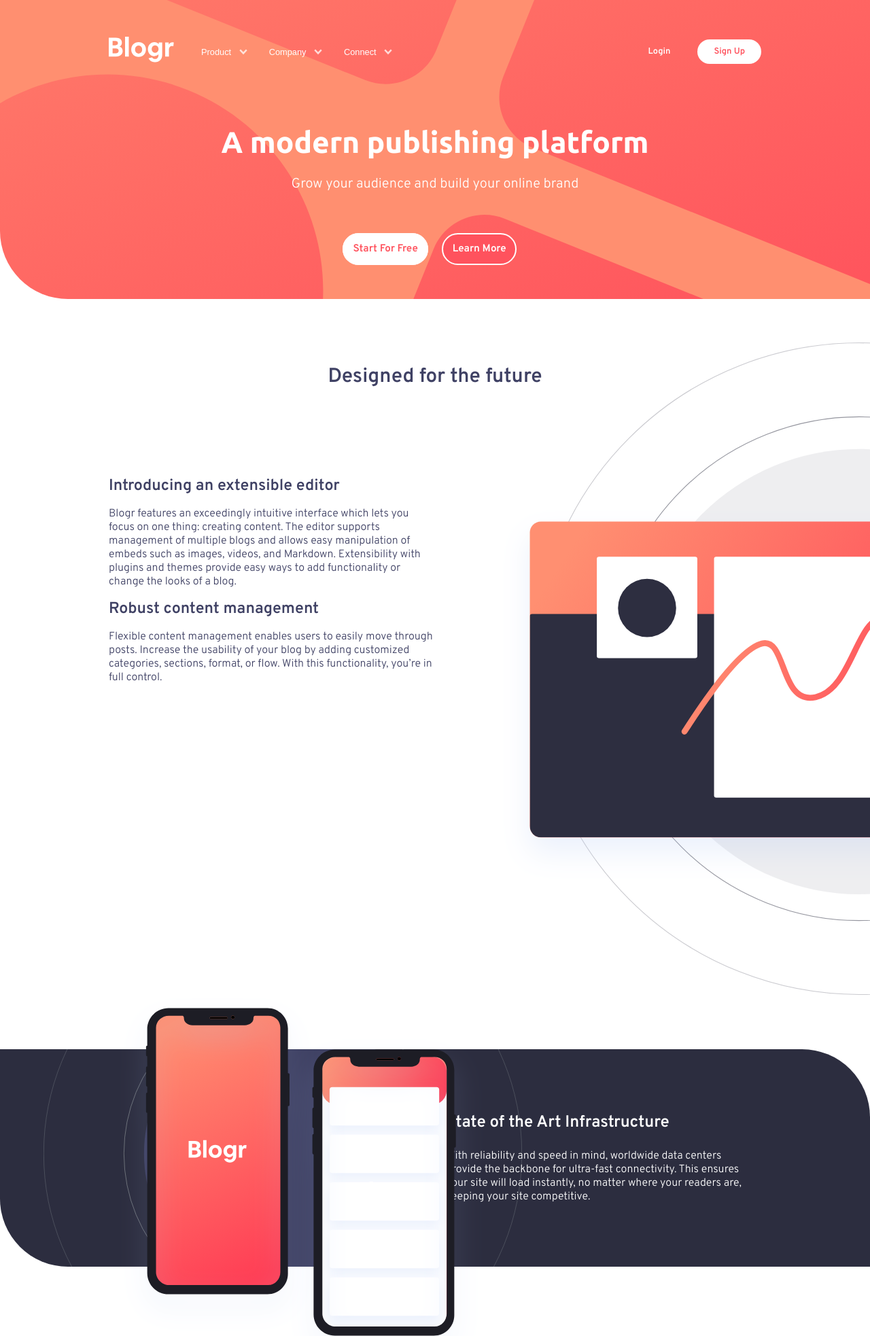
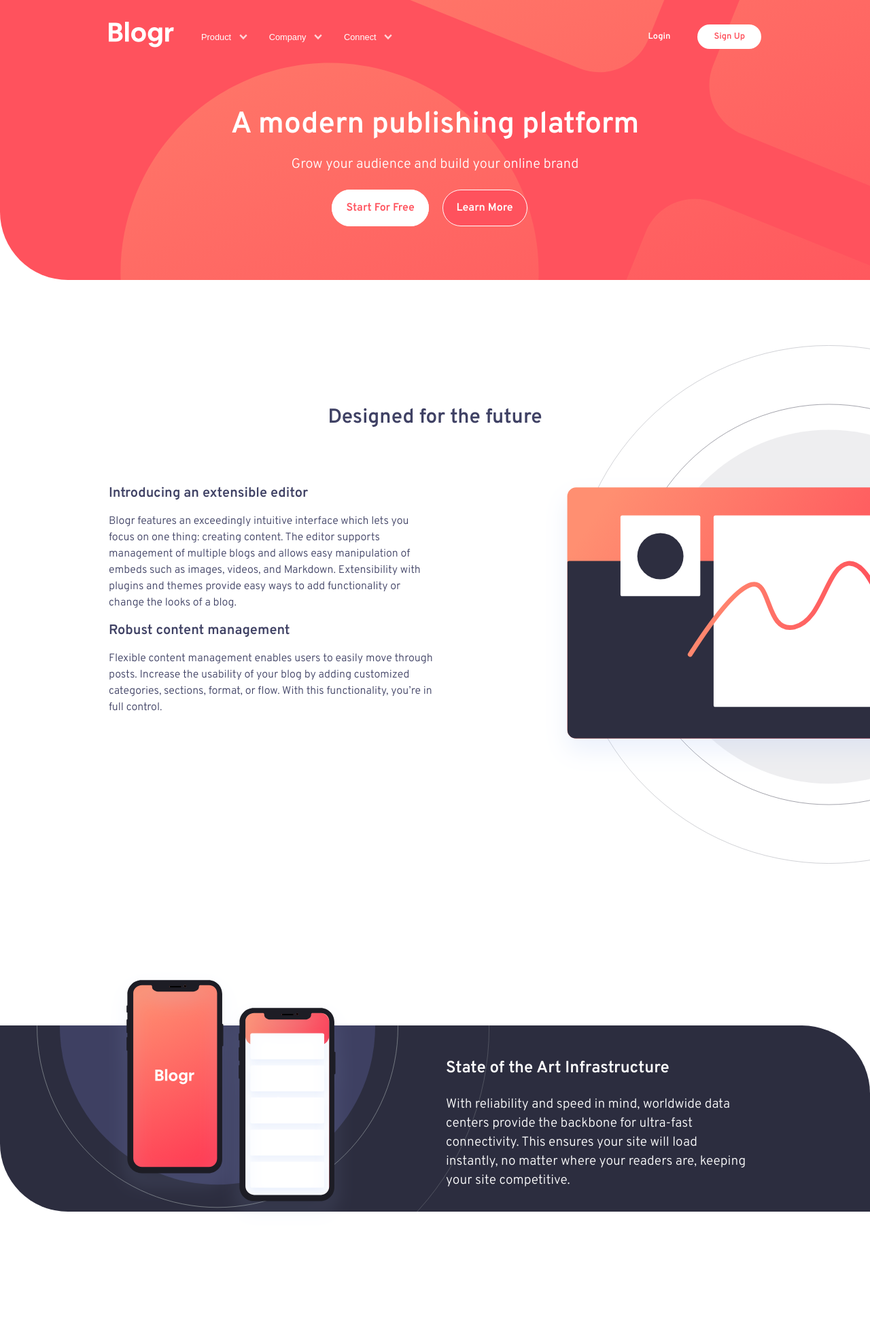
Before and after one commit to clintsayshi/blogr-landing-page-main, a plain HTML site: page index.html in a window 1280 px wide. Shown: the top 1966 px of the page at 68% size. Drawn offline with Linux system fonts and the light colour scheme.

Commit message:
updates updates

```diff
--- a/css/style.scss
+++ b/css/style.scss
@@ -59,24 +59,30 @@ body {
 }
 
 .main-header {
+  background-size: 85rem;
+  //background-position: center;
+  background-position-x: -25rem;
+  background-position-y: -20rem;
   background-color: var(--very-light-red-bg);
+  background-color: hsl(356, 100%, 66%);
   background-image: url(../images/bg-pattern-intro.svg);
+  //background-blend-mode: ;
 
   background-repeat: no-repeat;
-  background-position: center;
-  background-size: 200%;
+
   z-index: 20;
 
   border-bottom-left-radius: 6.25rem;
 
-  @media screen and (max-width: 600px) {
-    background-size: 420%;
-    background-position-x: -140vw;
+  @media screen and (min-width: 600px) {
+    background-size: 155rem;
+    background-position-x: -18rem;
+    background-position-y: -65rem;
   }
 }
 
 .main-nav {
-  height: 15vh;
+  //height: 15vh;
   display: flex;
   padding-top: 2rem;
 
@@ -348,22 +354,34 @@ body {
 */
 
 .hero-section {
-  // border: 1px dotted blue;
+  //border: 1px dotted blue;
 
-  padding: 4rem 0;
+  padding-top: 4rem;
+  padding-bottom: 8rem;
   text-align: center;
+
+  @media screen and (min-width: 768px) {
+    padding-bottom: 4rem;
+  }
+  @media screen and (min-width: 1024px) {
+    padding-top: 5rem;
+    padding-bottom: 6rem;
+  }
 }
 
 .hero-section .main-heading {
   color: var(--white-text);
-  font-family: "Ubuntu", sans-serif;
-  font-size: 2.75rem;
+  font-family: "Overpass", sans-serif;
+  font-size: 2.35rem;
   font-weight: 600;
   margin-bottom: 1.5rem;
 
-  @media screen and (max-width: 600px) {
-    font-size: 2.25rem;
-    font-weight: 500;
+  @media screen and (min-width: 600px) {
+    font-size: 2.75rem;
+    font-weight: 600;
+  }
+  @media screen and (min-width: 768px) {
+    margin-bottom: 0.75rem;
   }
 }
 
@@ -371,13 +389,17 @@ body {
   color: var(--white-text);
   font-family: "Overpass", sans-serif;
   font-weight: 400;
-  margin: 1rem 0;
+  font-size: 1.25rem;
+  line-height: 1.75rem;
+  margin-top: 1rem;
+  margin-bottom: 4.25rem;
+
+  @media screen and (min-width: 600px) {
     margin-bottom: 4.5rem;
-  font-size: 1.25rem;
+  }
 
-  @media screen and (max-width: 600px) {
-    font-size: 1.25rem;
-    font-weight: 400;
+  @media screen and (min-width: 768px) {
+    margin-bottom: 2.5rem;
   }
 }
 
@@ -386,30 +408,32 @@ body {
 }
 
 .cta-link {
-  padding: 0.75rem 0.85rem;
+  //border: 1px dotted blue !important;
+
+  padding: 1rem 1.25rem;
 
   text-decoration: none;
   text-transform: capitalize;
   font-weight: bold;
-  font-size: 0.95rem;
+  font-size: 1rem;
   border-radius: 2rem;
 
   &:nth-child(1) {
     background-color: var(--white-text);
     color: var(--light-red-cta);
     margin-right: 1rem;
-    border: 2px solid var(--white-text);
+    border: 1.5px solid var(--white-text);
 
     &:hover {
       background-color: var(--very-light-red);
-      border: 2px solid var(--very-light-red);
+      border: 1.5px solid var(--very-light-red);
       color: var(--white-text);
     }
   }
   &:nth-last-child(1) {
     background-color: var(--light-red-cta);
     color: var(--white-text);
-    border: 2px solid var(--white-text);
+    border: 1.5px solid var(--white-text);
     margin-right: 1rem;
 
     &:hover {
@@ -428,52 +452,53 @@ body {
 .section-1 {
   position: relative;
   margin: 4rem auto;
-  height: 120vh;
+  color: var(--very-dark-desaturated-blue);
+
+  @media screen and (min-width: 600px) {
+    margin: 4rem auto;
+
     background-image: url(../images/illustration-editor-desktop.svg);
     background-repeat: no-repeat;
     background-size: contain;
     background-position: right;
-  background-position-x: 57.5vw;
-
-  color: var(--very-dark-desaturated-blue);
-
-  @media screen and (max-width: 1024px) {
-    background-position-x: 57.5vw;
-    margin: 2rem auto;
-    height: 45vh;
+    background-position-x: 26rem;
   }
-  @media screen and (max-width: 768px) {
-    background-position-x: 45vw;
-    margin: 4rem auto;
-    height: 60vh;
+  @media screen and (min-width: 769px) {
+    height: max-content;
+    background-position-x: 37rem;
+    background-size: 40rem;
+    padding: 5.5rem 0;
   }
-  @media screen and (max-width: 600px) {
-    margin: 4rem auto;
-    height: 120vh;
-    background-image: none;
+  @media screen and (min-width: 1025px) {
+    background-size: 50rem;
+    background-position-x: 50rem;
+    background-position-y: 2rem;
+    padding-bottom: 15.5rem;
+    margin-bottom: 2rem;
   }
 }
 
-.section-heading {
+.section-1 .section-heading {
   text-align: center;
   font-weight: bold;
   font-size: 1.85rem;
+  margin-bottom: 1rem;
+  padding: 1rem 0;
 
-  padding: 2rem 0;
-  margin-bottom: 5rem;
-
-  @media screen and (max-width: 1024px) {
-    margin-bottom: 2rem;
-  }
-  @media screen and (max-width: 768px) {
+  @media screen and (min-width: 601px) {
     font-size: 1.95rem;
     margin-bottom: 1rem;
     padding: 0.5rem 0;
   }
-  @media screen and (max-width: 600px) {
-    font-size: 1.95rem;
-    margin-bottom: 1rem;
-    padding: 1rem 0;
+  @media screen and (min-width: 769px) {
+    font-size: 2.5rem;
+    margin-bottom: 2rem;
+  }
+  @media screen and (min-width: 1025px) {
+    font-size: 1.85rem;
+
+    padding: 2rem 0;
+    margin-bottom: 2rem;
   }
 }
 
@@ -488,41 +513,47 @@ body {
 }
 
 .section-1 .section-content {
+  text-align: center;
+
+  @media screen and (min-width: 601px) {
+    width: 55%;
+    text-align: left;
+  }
+  @media screen and (min-width: 769px) {
     width: 50%;
-
-  @media screen and (max-width: 768px) {
-    width: 45%;
-  }
-  @media screen and (max-width: 600px) {
-    width: 100%;
-    text-align: center;
   }
 }
 
 .section-1 .section-content article h4 {
+  padding: 1rem 0.25rem;
+  font-size: 1.45rem;
+  font-weight: bold;
+
+  @media screen and (min-width: 601px) {
+    font-size: 1.5rem;
+  }
+  @media screen and (min-width: 769px) {
     padding: 1rem 0;
     font-size: 1.45rem;
-  @media screen and (max-width: 768px) {
+  }
+  @media screen and (min-width: 1025px) {
+    padding: 1rem 0;
     font-size: 1.25rem;
-  }
-  @media screen and (max-width: 600px) {
-    padding: 1rem 0.5rem;
-    font-size: 1.45rem;
-    font-weight: bold;
   }
 }
 .section-1 .section-content article p {
-  @media screen and (max-width: 600px) {
   padding: 0 0.5rem;
+  line-height: 1.5rem;
+  font-size: 1.2rem;
+  @media screen and (min-width: 600px) {
+    font-size: 1.1rem;
+    padding: 0;
   }
+  @media screen and (min-width: 769px) {
+    font-size: 1.25rem;
   }
-
-.section-1 .section-background-image {
-  //border: 1px dotted blue;
-  height: 100%;
-  img {
-    //width: 100%;
-    height: inherit;
+  @media screen and (min-width: 1025px) {
+    font-size: 1rem;
   }
 }
 
@@ -536,93 +567,90 @@ body {
 /* Section 02 */
 
 .section-2 {
-  height: 40vh;
-  width: 100%;
+  margin-top: 10rem;
+
   border-bottom-left-radius: 6.25rem;
   border-top-right-radius: 6.25rem;
+  background-color: var(--very-dark-gray-blue);
   background-image: url(../images/bg-pattern-circles.svg);
   background-repeat: no-repeat;
-  background-size: 55%;
-  background-position: left;
-  background-position-x: 5vw;
-  background-position-y: -25vh;
+  background-size: 40rem;
+  background-position-x: -10rem;
+  background-position-y: -20rem;
 
-  background-color: var(--very-dark-gray-blue);
-
-  @media screen and (max-width: 1024px) {
-    height: 20vh;
-    padding-bottom: 0;
+  @media screen and (min-width: 601px) {
+    margin: 10rem auto;
+    height: fit-content;
+    background-size: 40rem;
+    background-position-x: -10rem;
+    background-position-y: -20rem;
   }
-
-  @media screen and (max-width: 768px) {
-    height: 30vh;
+  @media screen and (min-width: 769px) {
+    background-position-x: -5rem;
   }
-
-  @media screen and (max-width: 600px) {
-    height: fit-content;
-    background-size: 125%;
-    background-position-x: -5vw;
-    background-position-y: -20vh;
+  @media screen and (min-width: 1025px) {
+    background-size: 50rem;
+    background-position-x: -5rem;
+    background-position-y: -25rem;
   }
 }
 
 .section-2 .inner__section {
   position: relative;
-  height: inherit;
   display: flex;
+  flex-direction: column;
   align-items: center;
 
   .column {
-    flex: 1;
-    padding: 1rem;
+    padding: 0 1rem;
+
+    &:nth-last-child(1) {
+      margin-top: 10rem;
+      padding: 5rem 2rem;
+    }
   }
 
-  @media screen and (max-width: 600px) {
-    flex-direction: column;
+  @media screen and (min-width: 601px) {
+    flex-direction: row;
 
     .column {
-      width: 100%;
-      padding: 0;
-      margin: 0;
+      flex: 1;
+      text-align: left;
+
+      padding: 0 1rem;
 
       &:nth-child(1) {
-        padding-bottom: 10rem;
+        flex: 1;
       }
+
       &:nth-last-child(1) {
-        padding: 5rem 0;
+        margin-top: 1rem;
+        padding: 2rem 1rem;
       }
     }
   }
 }
 
 .section-2 .inner__section .column .column-cover {
-  //border: 1px dotted blue;
   position: absolute;
-  top: -25%;
-  height: 175%;
-
-  @media screen and (max-width: 1024px) {
-    height: 125%;
-    left: 0;
-  }
-
-  @media screen and (max-width: 768px) {
-    top: -15%;
-    height: 100%;
-  }
-  @media screen and (max-width: 600px) {
-    height: auto;
+  top: -10rem;
   width: 100%;
   left: 0;
   right: 0;
+
+  @media screen and (min-width: 601px) {
+    top: -5rem;
+    width: 25rem;
+    left: -3rem;
+  }
+  @media screen and (min-width: 769px) {
+    width: 22.5rem;
+    left: 0;
   }
 }
 
 .section-2 .feature {
-  @media screen and (max-width: 600px) {
-    width: 90% !important;
   text-align: center;
-  }
 }
 
 .section-2 .feature .feature-title {
@@ -633,87 +661,84 @@ body {
 
 .section-2 .feature .feature-desc {
   color: var(--white-text);
+  font-size: 1.2rem;
+  line-height: 1.75rem;
 }
 
 /* sec3 */
 
 .section-3 {
-  padding: 8rem 0;
-  margin-top: 10rem;
-  height: 110vh;
+  padding: 1rem 0;
+  margin-top: 0;
+
+  @media screen and (min-width: 601px) {
+    margin-top: 0;
+    padding: 0;
 
     background-image: url(../images/illustration-laptop-desktop.svg);
     background-repeat: no-repeat;
-  background-size: 60%;
     background-position: right;
-
-  background-position-x: -15vw;
-
-  @media screen and (max-width: 1024px) {
-    background-size: 72.5%;
-    background-position-x: -20vw;
-    height: 50vh;
+    background-size: 35rem;
+    background-position-x: -10rem;
+  }
+  @media screen and (min-width: 769px) {
+    background-size: 40rem;
+    background-position-x: -10rem;
     margin-top: 0;
     padding: 2rem 0;
   }
-  @media screen and (max-width: 768px) {
-    background-size: 72.5%;
-    height: 50vh;
-    margin-top: 0;
-    padding: 1rem 0;
-  }
+  @media screen and (min-width: 1025px) {
+    padding: 10rem 0;
 
-  @media screen and (max-width: 600px) {
-    height: fit-content;
-    background-image: none;
-    padding: 1rem 0;
-    margin-top: 0;
+    background-size: 50rem;
+    background-position-x: -16vw;
   }
 }
 
 .section-3 .inner__section {
-  height: 100%;
   display: flex;
   align-items: center;
-  @media screen and (max-width: 600px) {
   flex-direction: column;
+  @media screen and (min-width: 600px) {
+    flex-direction: row;
   }
 }
 
 .section-3 .column {
-  flex: 1;
-  padding-left: 2rem;
-  color: var(--very-dark-desaturated-blue);
-
-  @media screen and (max-width: 600px) {
   width: 100%;
   padding: 0;
   color: var(--very-dark-desaturated-blue);
   text-align: center;
+
+  @media screen and (min-width: 601px) {
+    flex: 1;
+    color: var(--very-dark-desaturated-blue);
+    text-align: left;
   }
 }
 
 .section-3 .column .section-3-cover {
-  width: 100%;
-  display: none;
-
-  @media screen and (max-width: 600px) {
   display: block;
   width: 100%;
+  @media screen and (min-width: 600px) {
+    display: none;
   }
 }
 .section-3 .column h4 {
-  padding: 1rem 0;
-  font-size: 1.45rem;
-  @media screen and (max-width: 600px) {
   padding: 1rem 0.5rem;
   font-size: 1.45rem;
   font-weight: bold;
+  @media screen and (min-width: 600px) {
+    font-size: 1.45rem;
+    padding: 1rem 0;
   }
 }
 .section-3 .column p {
-  @media screen and (max-width: 600px) {
+  font-size: 1.2rem;
+  line-height: 1.75rem;
   padding: 0 0.5rem;
+  @media screen and (min-width: 600px) {
+    padding: 0;
   }
 }
 
```
Also changed, not shown: index.html (+2 -0 lines), css/style.css, 3 other files. Lines whose indentation alone changed are shown as unchanged.
